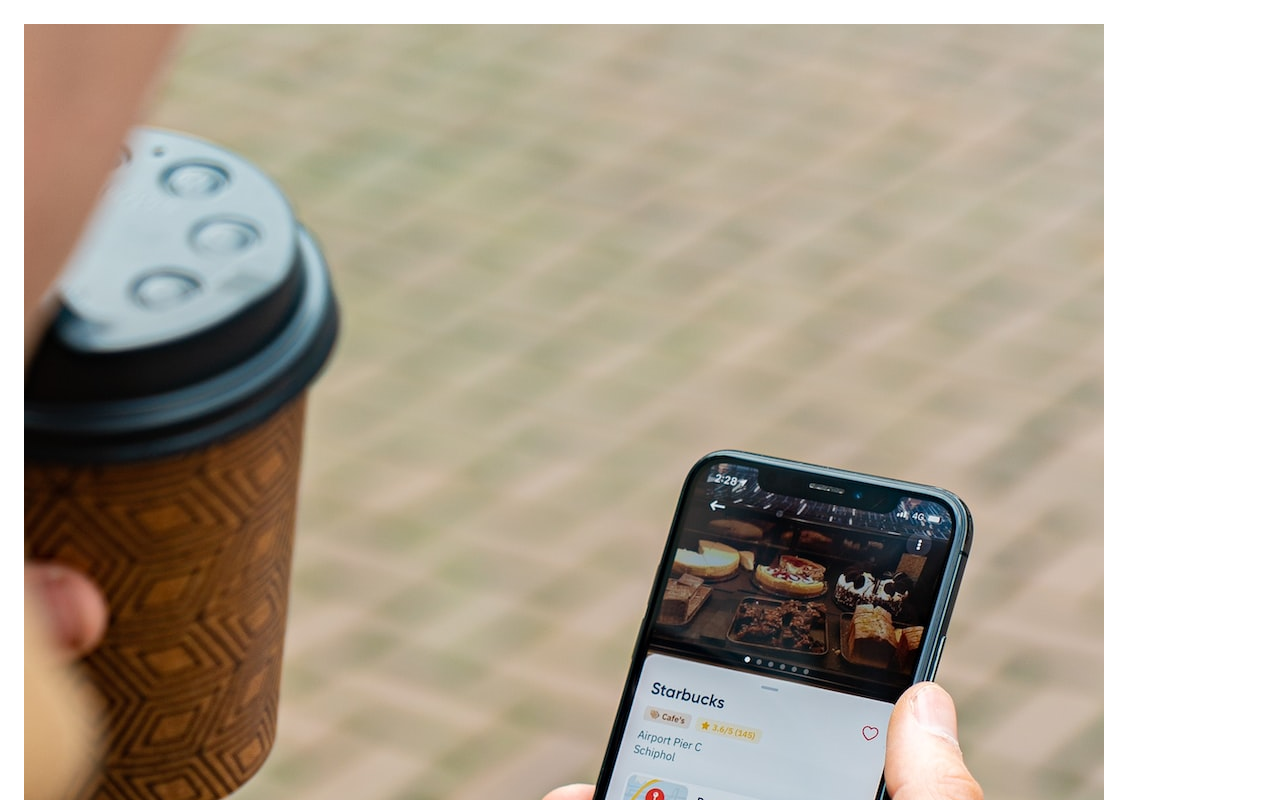
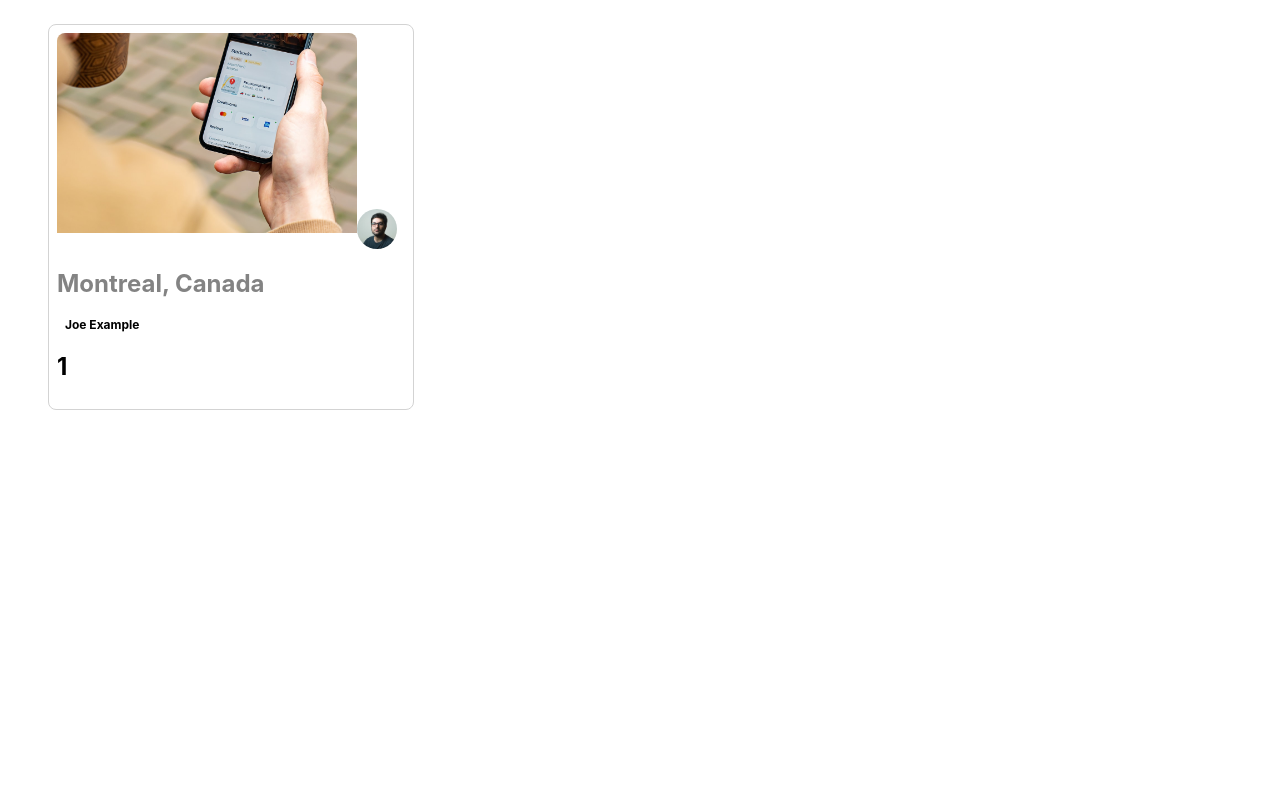
Before and after one commit to EricBradshaw98/photolab2, a React (Create React App) app in the folder frontend/: page / in a window 1280 px wide. Shown: the top 800 px of the page. Built offline with nearby package versions, Linux system fonts and the light colour scheme; the HTML template or start-up script is replaced by a standard one.

Commit message:
added styling

```diff
--- a/frontend/src/App.jsx
+++ b/frontend/src/App.jsx
@@ -20,7 +20,7 @@
 const App = () => {
   return (
     <div className="App">
-      <PhotoListItem id={sampleDataForPhotoListItem.id} location={sampleDataForPhotoListItem.location} username={sampleDataForPhotoListItem.username} profile={sampleDataForPhotoListItem.profile} imageSource={sampleDataForPhotoListItem.imageSource}/>
+      <PhotoListItem photo={sampleDataForPhotoListItem}/>
     </div>
   );
 };
--- a/frontend/src/components/PhotoListItem.jsx
+++ b/frontend/src/components/PhotoListItem.jsx
@@ -8,11 +8,11 @@
 const PhotoListItem = (props) => {
 
   return (
-    <section>
-      <img src={props.imageSource} alt="Photo" />
-      <img src={props.profile} alt="Profile" />
-       <h2>{`${props.location.city}, ${props.location.country}`}</h2>
-  <h1>{props.username}</h1> <h1>{props.id}</h1>
+    <section className="photo-list__item">
+      <img className="photo-list__image" src={props.photo.imageSource} alt="Photo" />
+      <img className="photo-list__user-profile "src={props.photo.profile} alt="Profile" />
+       <h2 className="photo-list__user-location">{`${props.photo.location.city}, ${props.photo.location.country}`}</h2>
+  <h1 className="photo-list__user-info">{props.photo.username}</h1> <h1 className="photo-list__user-details">{props.photo.id}</h1>
 
 
 
```
